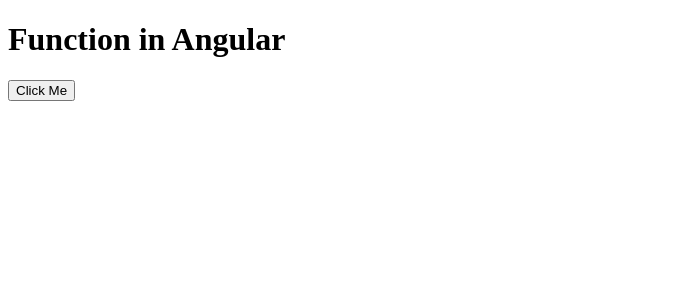
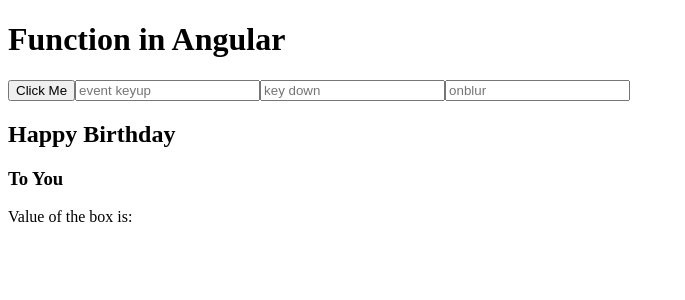
Before and after one commit to Datta0509/blogging, an Angular app: page / in a window 1280 px wide. Shown: the top 300 px of the page, without its empty margins (0-685 px from the left). Built offline with nearby package versions, Linux system fonts and the light colour scheme.

Commit message:
function in angular and get value on the screen from input field

```diff
--- a/src/app/app.component.html
+++ b/src/app/app.component.html
@@ -1,2 +1,14 @@
 <h1>Function in Angular</h1>
 <button (click)="getname('hello')">Click Me </button>
+
+<input type="text" #box (keyup)="getdata(box.value)" placeholder="event keyup">
+
+<input  type="text" #box1 (keydown)="getdata(box1.value)" placeholder="key down" />
+
+<input type="text"  #box2 (blur)="getdata(box2.value)" placeholder="onblur"/>
+
+
+<h2  (mouseover)="getdata('i am in mouse over event')" >Happy Birthday</h2>
+<h3 (mouseleave)="getdata(' I am in mouseout event')" >To You </h3>
+
+<p>Value of the box is: {{displayval}}</p>
--- a/src/app/app.component.ts
+++ b/src/app/app.component.ts
@@ -12,4 +12,10 @@
   getname(name:any){
     alert('function called')
   }
+displayval = ' ';
+  getdata(val:any){
+    console.warn(val)
+     this.displayval = val
+
+  }
 }
```
